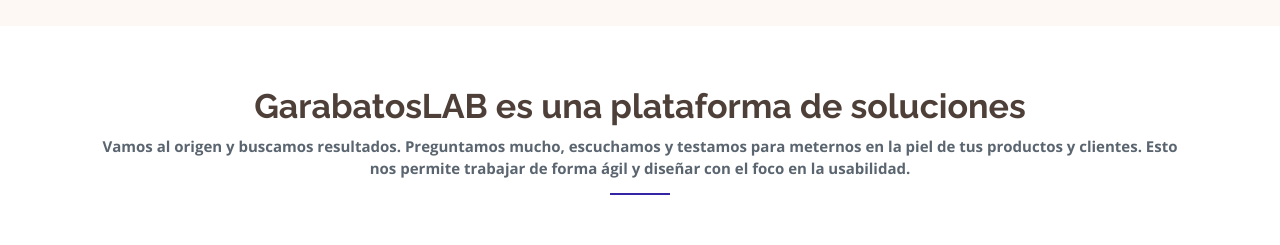
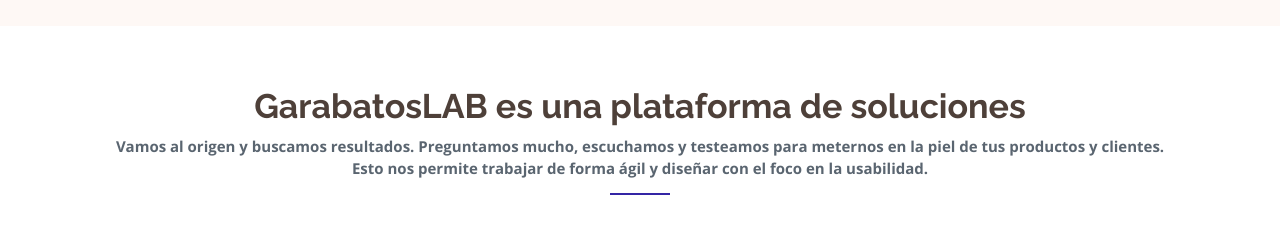
Before and after one commit to ElizabethCO25/Web-GarabatosLAB, a plain HTML site: page index.html in a window 1280 px wide. Shown: the part 1660-1905 px from the top of the page. Drawn offline with nearby package versions, Linux system fonts and the light colour scheme.

Commit message:
Correción palabra -testeamos-

```diff
--- a/index.html
+++ b/index.html
@@ -212,7 +212,7 @@
         <div class="col-lg-12 pt-5 pt-lg-0 section-title">
           <h3 data-aos="fade-up">GarabatosLAB es una plataforma de soluciones</h3>
           <p data-aos="fade-up" data-aos-delay="100">
-            Vamos al origen y buscamos resultados. Preguntamos mucho, escuchamos y testamos para meternos en la piel de
+            Vamos al origen y buscamos resultados. Preguntamos mucho, escuchamos y testeamos para meternos en la piel de
             tus productos y clientes. Esto nos permite trabajar de forma ágil y diseñar con el foco en la usabilidad.
           </p>
 
```
